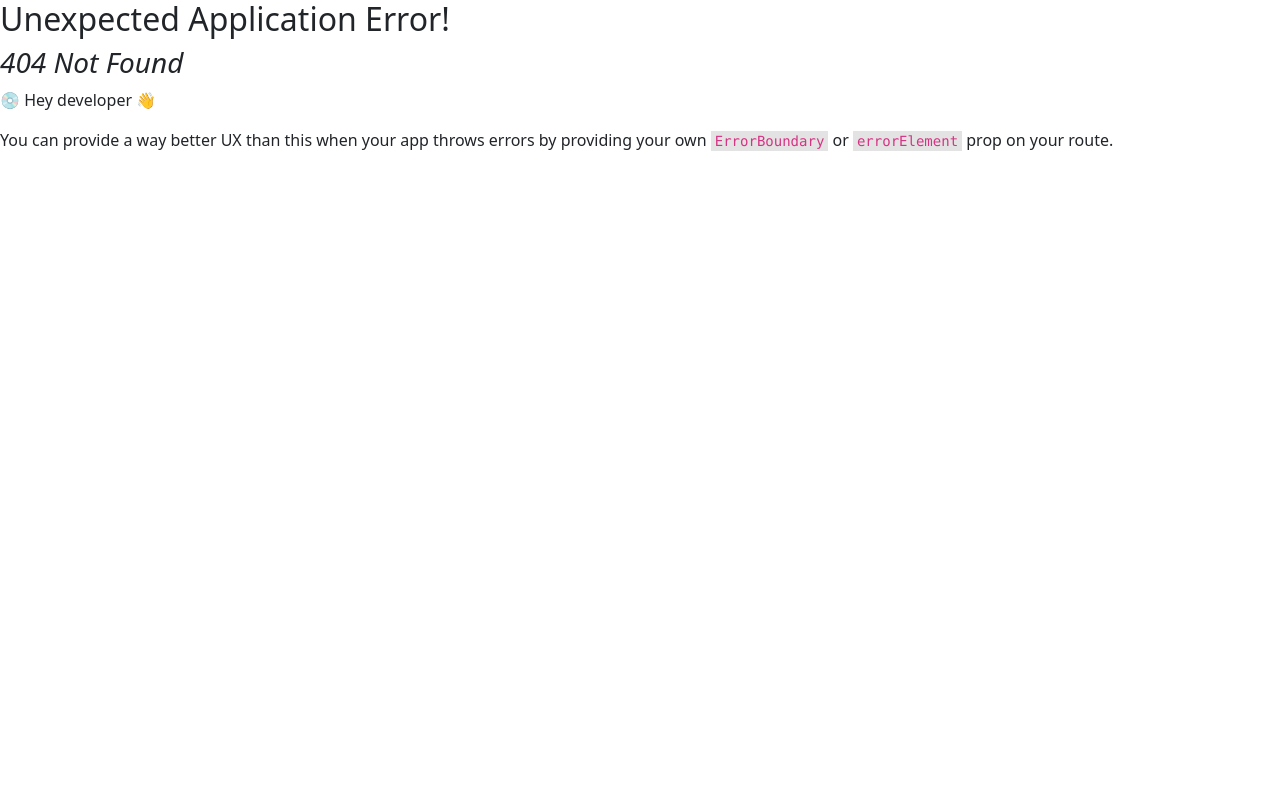
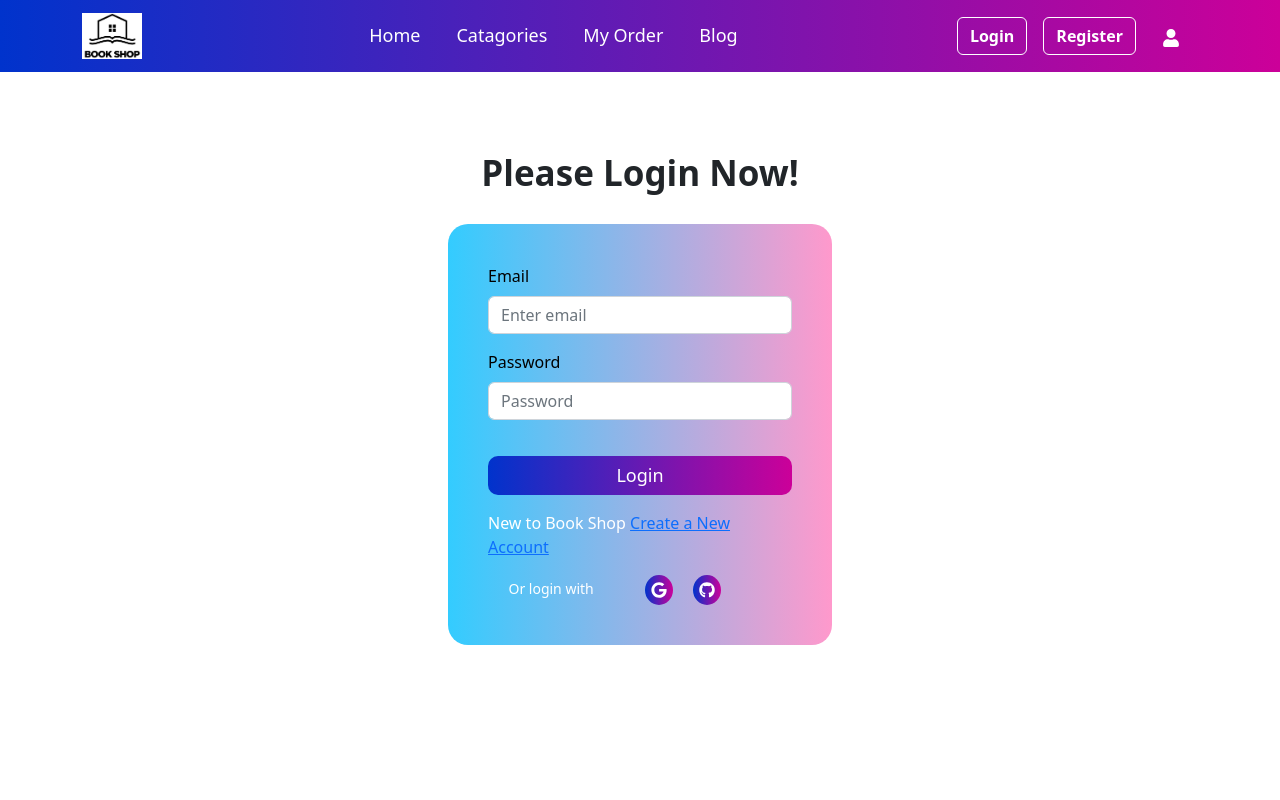
Before and after one commit to hasanshahriar32/book-shop-client, a React (Create React App) app: page /login in a window 1280 px wide. Before the commit this address had no page. Shown: the top 800 px of the page. Built offline with nearby package versions, Linux system fonts and the light colour scheme; no server answers.

Commit message:
login page

```diff
--- a/package.json
+++ b/package.json
@@ -8,10 +8,12 @@
     "@testing-library/react": "^13.4.0",
     "@testing-library/user-event": "^13.5.0",
     "bootstrap": "^5.2.3",
+    "firebase": "^9.14.0",
     "react": "^18.2.0",
     "react-bootstrap": "^2.6.0",
     "react-dom": "^18.2.0",
     "react-icons": "^4.6.0",
+    "react-loader-spinner": "^5.3.4",
     "react-router-dom": "^6.4.3",
     "react-scripts": "5.0.1",
     "web-vitals": "^2.1.4"
--- /dev/null
+++ b/src/Context/UserContext.js
@@ -0,0 +1,52 @@
+import React, { createContext } from 'react';
+import {createUserWithEmailAndPassword, getAuth, onAuthStateChanged, signInWithEmailAndPassword, signInWithPopup, signOut} from 'firebase/auth';
+import { useState } from 'react';
+import { useEffect } from 'react';
+import app from '../Firebase/Firebase.config';
+
+export const AuthContext = createContext();
+const auth = getAuth(app);
+
+const UserContext = ({children}) => {
+    const [user, setUser] = useState(null);
+    const [loading, setLoading] = useState(true);
+
+    const createUser = (email, password) => {
+        setLoading(true);
+        return createUserWithEmailAndPassword(auth, email, password);
+    }
+
+    const signIn = (email, password) => {
+        setLoading(true);
+        return signInWithEmailAndPassword(auth, email, password);
+    }
+
+    const logOut = () => {
+        setLoading(true);
+        return signOut(auth);
+    }
+
+    useEffect(() => {
+        const unSubscribe = onAuthStateChanged(auth, currentUser => {
+            setUser(currentUser);
+            setLoading(false)
+        })
+
+        return () => unSubscribe()
+
+    },[])
+
+    const providerLogin = (Provider) => {
+        return signInWithPopup(auth, Provider);
+    }
+
+
+    const authInfo = {user, loading, providerLogin, createUser, signIn, logOut}
+    return (
+        <AuthContext.Provider value={authInfo}>
+            {children}
+        </AuthContext.Provider>
+    );
+};
+
+export default UserContext;
--- /dev/null
+++ b/src/Firebase/Firebase.config.js
@@ -0,0 +1,18 @@
+// Import the functions you need from the SDKs you need
+import { initializeApp } from "firebase/app";
+// TODO: Add SDKs for Firebase products that you want to use
+// https://firebase.google.com/docs/web/setup#available-libraries
+
+// Your web app's Firebase configuration
+const firebaseConfig = {
+    apiKey: process.env.REACT_APP_apiKey,
+    authDomain: process.env.REACT_APP_authDomain,
+    projectId: process.env.REACT_APP_projectId,
+    storageBucket: process.env.REACT_APP_storageBucket,
+    messagingSenderId: process.env.REACT_APP_messagingSenderId,
+    appId: process.env.REACT_APP_appId,
+};
+
+// Initialize Firebase
+const app = initializeApp(firebaseConfig);
+export default app;
--- /dev/null
+++ b/src/Pages/Login/Login.css
@@ -0,0 +1,68 @@
+.login-container{
+    height: 100vh;
+    margin-top: 80px;
+    width: 30%;
+}
+.login-container .text{
+    text-align: center;
+    margin-bottom: 30px;
+    font-size: 35px;
+    font-weight: 600;
+}
+.login-container form{
+    background: linear-gradient(to right, #33ccff 0%, #ff99cc 100%);
+    padding: 40px;
+    border-radius: 20px;
+}
+.form-label{
+    color: rgb(0, 0, 0);
+}
+.login{
+    width: 100%;
+    padding: 6px 14px;
+    border: none;
+    border-radius: 10px;
+    font-size: 18px;
+    font-weight: 500;
+    background: linear-gradient(to right, #0033cc 0%, #cc0099 100%);
+    color: #fff;
+    margin-top: 20px;
+}
+.text-error{
+    color: rgb(112, 9, 9);
+}
+.log-out{
+    border: none;
+    background: #2d3e50;
+    color: #fff;
+    border-radius: 10px;
+    padding: 6px 12px;
+    font-size: 16px;
+    margin-right: 15px;
+}
+.log-text{
+    font-size: 14px;
+    color: #fff;
+    margin: 0;
+}
+.icon{
+    border: none;
+    border-radius: 50%;
+    text-align: center;
+    background: linear-gradient(to right, #0033cc 0%, #cc0099 100%);
+    color: white;
+    margin: 0 10px;
+    padding-bottom: 5px;
+    transition: .5s;
+}
+.icon:hover{
+    background: #fff;
+    color: #111;
+}
+@media only screen and (max-width: 600px){
+    .login-container{
+        width: 90%;
+        margin-top: 60px;
+        margin-bottom: 40px;
+    }
+}
--- a/src/Pages/Login/Login.js
+++ b/src/Pages/Login/Login.js
@@ -1,9 +1,86 @@
+import { GithubAuthProvider, GoogleAuthProvider } from 'firebase/auth';
 import React from 'react';
+import { useContext } from 'react';
+import { FaGithub, FaGoogle } from 'react-icons/fa';
+import { Link, useLocation, useNavigate } from 'react-router-dom';
+import Form from 'react-bootstrap/Form';
+import { AuthContext } from '../../Context/UserContext';
+import './Login.css';
+import Loader from '../Utilities/Loader/Loader';
 
 const Login = () => {
+
+    let title = "Book Shop -Login";
+    document.title = title;
+    const {signIn, providerLogin,loading} = useContext(AuthContext);
+    const navigate = useNavigate();
+    const location = useLocation();
+
+    const from = location.state?.from?.pathname || '/'
+    if(loading){
+        return <Loader></Loader>
+    }
+
+
+    const handleSubmit = event =>{
+        event.preventDefault();
+        const form = event.target;
+        const email = form.email.value;
+        const password = form.password.value;
+
+        signIn(email, password)
+        .then(result => {
+            const user = result.user;
+            console.log(user);
+            form.reset();
+            navigate(from, {replace: true})
+        })
+        .catch(error => console.error(error));
+    }
+
+    const googleProvider = new GoogleAuthProvider();
+    const handleGoogleSignIn = () => {
+        providerLogin(googleProvider)
+        .then(result => {
+            const user = result.user
+            console.log(user)
+        })
+        .catch(error => console.error(error))
+    }
+    const githubProvider = new GithubAuthProvider();
+    const handleGithubSignIn = () => {
+        providerLogin(githubProvider)
+        .then(result => {
+            const user = result.user
+            console.log(user)
+        })
+        .catch(error => console.error(error))
+    }
     return (
         <div>
-            <h3>login</h3>
+            <div className=' mx-auto login-container'>
+            <h3 className='text'>Please Login Now!</h3>
+            <Form onSubmit={handleSubmit}>
+                <Form.Group className="mb-3" controlId="formBasicEmail">
+                    <Form.Label>Email</Form.Label>
+                    <Form.Control type="email" name="email" placeholder="Enter email" required/>
+                </Form.Group>
+                <Form.Group className="mb-3" controlId="formBasicPassword">
+                    <Form.Label>Password</Form.Label>
+                    <Form.Control type="password" name="password" placeholder="Password" required/>
+                </Form.Group>
+                <button className='login'>Login</button>
+                <p className='text-white mt-3'>New to Book Shop <Link to='/register'> Create a New Account</Link></p>
+                <div className='d-flex justify-content-around align-items-center'>
+                    <h4 className='log-text'>Or login with</h4>
+                    <span>
+                        <button onClick={handleGoogleSignIn} className='icon'><FaGoogle></FaGoogle></button>
+                        <button onClick={handleGithubSignIn} className='icon'><FaGithub></FaGithub></button>
+                    </span>
+                    <span></span>
+                </div>
+            </Form>
+        </div>
         </div>
     );
 };
--- a/src/Pages/Shared/Header/Header.css
+++ b/src/Pages/Shared/Header/Header.css
@@ -13,6 +13,10 @@
 .text-btn{
     color: #fff !important;
     font-weight: 600 !important;
+    border-color: #fff !important;
+}
+.btn:hover{
+    border-color: #000 !important;
 }
 @media only screen and (max-width: 600px){
     .navbar-nav{
--- a/src/Pages/Shared/Header/Header.js
+++ b/src/Pages/Shared/Header/Header.js
@@ -1,5 +1,5 @@
-import React from 'react';
-import { Container } from 'react-bootstrap';
+import React, { useContext } from 'react';
+import { Container, Image } from 'react-bootstrap';
 import Button from 'react-bootstrap/Button';
 import logo from '../../../images/logo.png'
 import Nav from 'react-bootstrap/Nav';
@@ -9,8 +9,10 @@ import { Link } from 'react-router-dom';
 import OverlayTrigger from 'react-bootstrap/OverlayTrigger';
 import Tooltip from 'react-bootstrap/Tooltip';
 import './Header.css';
+import { AuthContext } from '../../../Context/UserContext';
 
 const Header = () => {
+  const {user, logOut} = useContext(AuthContext)
     return (
         <Navbar style={{background: 'linear-gradient(to right, #0033cc 0%, #cc0099 100%)',}}   expand="lg">
       <Container>
@@ -25,7 +27,7 @@ const Header = () => {
             <Nav.Link as={Link} to="/my-reviews">My Order</Nav.Link>
             <Nav.Link as={Link} to="/blog">Blog</Nav.Link>
           </Nav>
-          {/* <Nav >
+          <Nav >
             {
               user?.uid ?
                 <button className='log-out' onClick={logOut}>Log Out</button>
@@ -45,7 +47,7 @@ const Header = () => {
             }</Nav.Link>
           </OverlayTrigger></div>
 
-          </Nav> */}
+          </Nav>
         </Navbar.Collapse>
       </Container>
         </Navbar>
--- /dev/null
+++ b/src/Pages/Utilities/Loader/Loader.css
@@ -0,0 +1,5 @@
+.loader{
+    display: flex;
+    justify-content: center;
+
+}
--- /dev/null
+++ b/src/Pages/Utilities/Loader/Loader.js
@@ -0,0 +1,25 @@
+import React from 'react';
+import './Loader.css'
+import { Container } from "react-bootstrap";
+import { BallTriangle } from "react-loader-spinner";
+
+const Loader = () => {
+    return (
+        <div>
+            <Container className="loader">
+      <BallTriangle
+        height={100}
+        width={100}
+        radius={5}
+        color="#4fa94d"
+        ariaLabel="ball-triangle-loading"
+        wrapperClass={{}}
+        wrapperStyle=""
+        visible={true}
+      />
+    </Container>
+        </div>
+    );
+};
+
+export default Loader;
--- a/src/index.js
+++ b/src/index.js
@@ -4,11 +4,14 @@ import './index.css';
 import App from './App';
 import reportWebVitals from './reportWebVitals';
 import 'bootstrap/dist/css/bootstrap.min.css';
+import UserContext from './Context/UserContext';
 
 const root = ReactDOM.createRoot(document.getElementById('root'));
 root.render(
   <React.StrictMode>
+    <UserContext>
     <App />
+    </UserContext>
   </React.StrictMode>
 );
 
```
Also changed, not shown: src/Routes/PriveteRoute/PrivateRoute.js (added, +20 -0 lines), src/Routes/Route/Route.js (+6 -1 lines), 1 other file (tests, documents, lock files or other folders).
